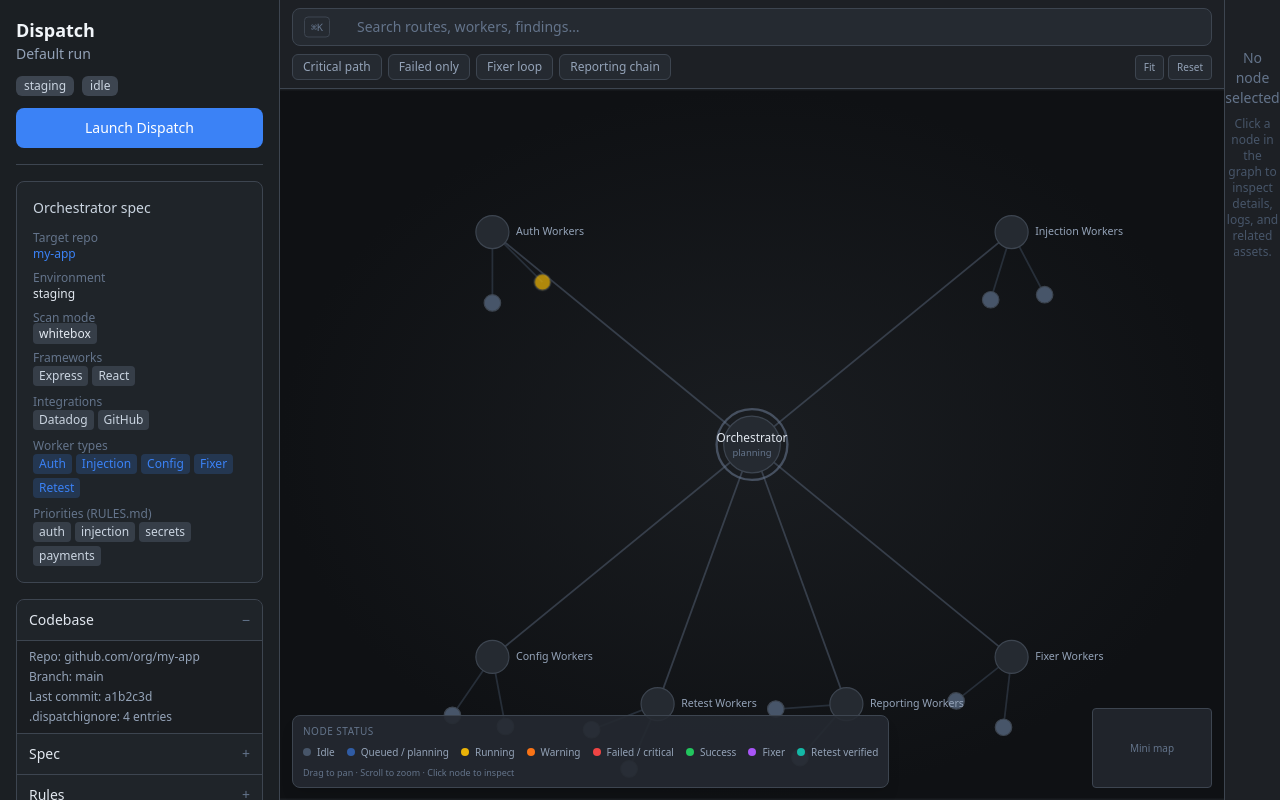
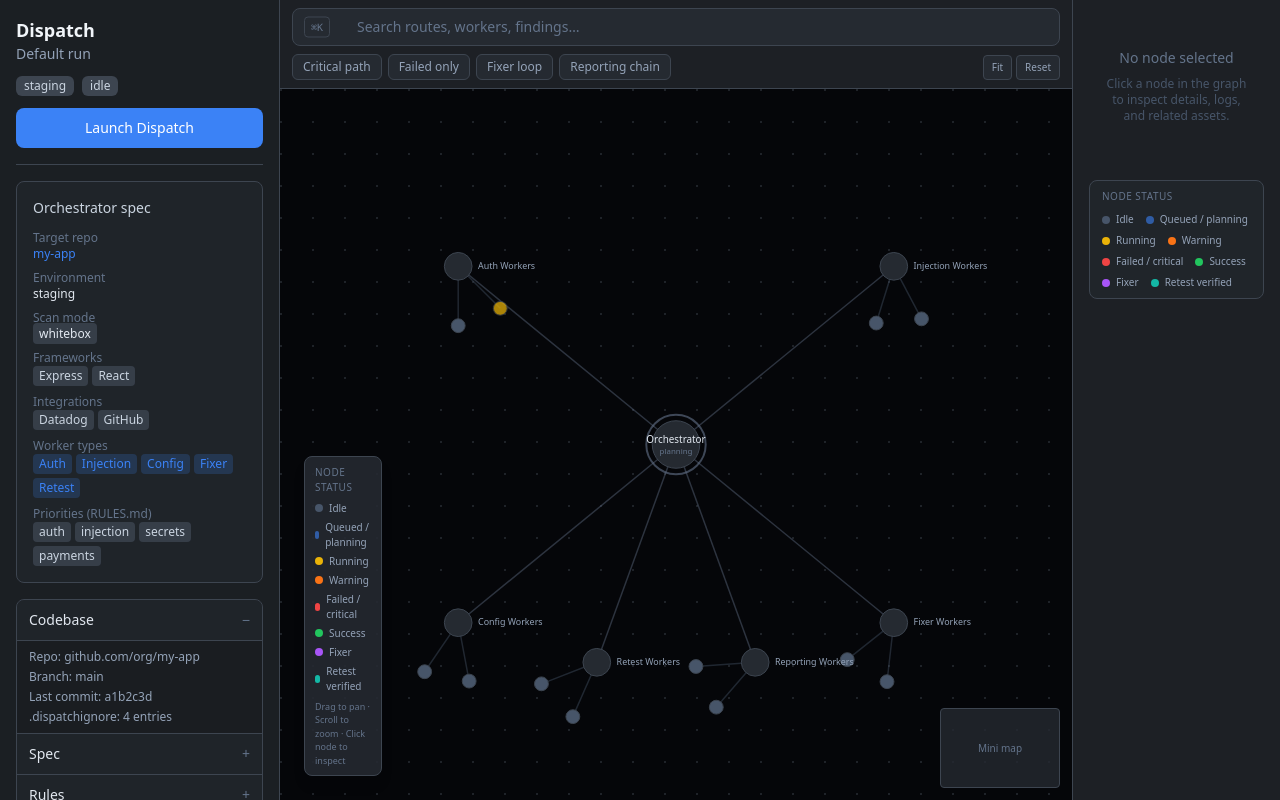
Before and after one commit to Arsh-S/Dispatch, a Next.js app in the folder frontend/: page /dispatch in a window 1280 px wide. Built offline with nearby package versions, Linux system fonts and the light colour scheme.

Commit message:
graph changes

```diff
--- /dev/null
+++ b/frontend/app/page.tsx
@@ -0,0 +1,5 @@
+import { redirect } from "next/navigation";
+
+export default function HomePage() {
+  redirect("/dispatch");
+}
--- a/frontend/components/dispatch/graph/ClusterNode.tsx
+++ b/frontend/components/dispatch/graph/ClusterNode.tsx
@@ -33,7 +33,7 @@ export function ClusterNode({
   return (
     <g
       className={cn(
-        "cursor-pointer transition-transform hover:scale-105",
+        "cursor-pointer transition-[filter] duration-150 hover:brightness-110",
         isSelected && "drop-shadow-md"
       )}
       onClick={onClick}
--- a/frontend/components/dispatch/graph/GraphCanvas.tsx
+++ b/frontend/components/dispatch/graph/GraphCanvas.tsx
@@ -35,17 +35,25 @@ export function GraphCanvas({
     [graphData.nodes]
   );
 
-  const handleWheel = useCallback(
-    (e: React.WheelEvent) => {
-      e.preventDefault();
+  const handleWheel = useCallback((e: React.WheelEvent) => {
+    e.preventDefault();
+
+    // Hold Ctrl/Cmd to zoom, otherwise pan with scroll
+    if (e.ctrlKey || e.metaKey) {
       const delta = e.deltaY > 0 ? -0.1 : 0.1;
       setTransform((t) => ({
         ...t,
-        scale: Math.min(2, Math.max(0.3, t.scale + delta)),
+        scale: Math.min(4, Math.max(0.1, t.scale + delta)),
       }));
-    },
-    []
-  );
+      return;
+    }
+
+    setTransform((t) => ({
+      ...t,
+      x: t.x - e.deltaX,
+      y: t.y - e.deltaY,
+    }));
+  }, []);
 
   const handleMouseDown = useCallback((e: React.MouseEvent) => {
     if (e.button === 0) dragRef.current = { x: e.clientX, y: e.clientY };
@@ -83,6 +91,12 @@ export function GraphCanvas({
       onMouseMove={handleMouseMove}
       onMouseUp={handleMouseUp}
       onMouseLeave={handleMouseUp}
+      style={{
+        backgroundColor: "#050609",
+        backgroundImage:
+          "radial-gradient(circle at 1px 1px, rgba(148, 163, 184, 0.18) 1px, transparent 0)",
+        backgroundSize: "32px 32px",
+      }}
     >
       <svg
         width="100%"
@@ -94,18 +108,6 @@ export function GraphCanvas({
           transformOrigin: "0 0",
         }}
       >
-        <defs>
-          <radialGradient
-            id="graphBg"
-            cx="50%"
-            cy="50%"
-            r="50%"
-          >
-            <stop offset="0%" stopColor="#1a1d21" />
-            <stop offset="100%" stopColor="#0f1114" />
-          </radialGradient>
-        </defs>
-        <rect width={VIEW_WIDTH} height={VIEW_HEIGHT} fill="url(#graphBg)" />
         <g>
           {edges.map((edge) => {
             const fromPos = getPos(edge.from);
--- a/frontend/components/dispatch/graph/GraphWorkspace.tsx
+++ b/frontend/components/dispatch/graph/GraphWorkspace.tsx
@@ -31,16 +31,20 @@ export function GraphWorkspace() {
         onFitToScreen={handleFit}
         onResetLayout={handleReset}
       />
-      <div className="relative flex-1">
+      <div className="relative flex-1 min-h-0 overflow-visible">
         <GraphCanvas
           graphData={graphData}
           selectedNodeId={selectedNodeId}
           onNodeSelect={selectNode}
           runStatus={runStatus}
         />
-        <GraphLegend />
-        <div className="absolute bottom-3 right-3">
-          <MiniMap />
+        <div className="pointer-events-none absolute inset-0 z-10">
+          <div className="pointer-events-auto absolute bottom-3 left-3">
+            <GraphLegend />
+          </div>
+          <div className="pointer-events-auto absolute bottom-3 right-3">
+            <MiniMap />
+          </div>
         </div>
       </div>
     </div>
--- a/frontend/components/dispatch/graph/OrchestratorNode.tsx
+++ b/frontend/components/dispatch/graph/OrchestratorNode.tsx
@@ -33,7 +33,7 @@ export function OrchestratorNode({
   return (
     <g
       className={cn(
-        "cursor-pointer transition-transform hover:scale-105",
+        "cursor-pointer transition-[filter] duration-150 hover:brightness-110",
         isSelected && "drop-shadow-lg"
       )}
       onClick={onClick}
--- a/frontend/components/dispatch/graph/WorkerNode.tsx
+++ b/frontend/components/dispatch/graph/WorkerNode.tsx
@@ -38,7 +38,7 @@ export function WorkerNode({
   return (
     <g
       className={cn(
-        "cursor-pointer transition-transform hover:scale-110",
+        "cursor-pointer transition-[filter] duration-150 hover:brightness-110",
         isSelected && "drop-shadow-md"
       )}
       onClick={onClick}
--- a/frontend/components/dispatch/inspector/NodeInspectorSidebar.tsx
+++ b/frontend/components/dispatch/inspector/NodeInspectorSidebar.tsx
@@ -2,6 +2,7 @@
 
 import { useDispatchWorkspace } from "@/lib/dispatch/state";
 import { EmptyInspectorState } from "./EmptyInspectorState";
+import { NodeStatusLegend } from "./NodeStatusLegend";
 import { NodeHeader } from "./NodeHeader";
 import { NodeSummaryCard } from "./NodeSummaryCard";
 import { NodeActivityFeed } from "./NodeActivityFeed";
@@ -28,8 +29,11 @@ export function NodeInspectorSidebar() {
 
   if (selectedNodeId == null) {
     return (
-      <div className="flex w-14 flex-shrink-0 flex-col items-center border-l border-dispatch-muted bg-dispatch-slate/30 py-4">
-        <EmptyInspectorState />
+      <div className="flex w-52 flex-shrink-0 flex-col border-l border-dispatch-muted bg-dispatch-slate/30 py-4">
+        <div className="px-4">
+          <EmptyInspectorState />
+          <NodeStatusLegend />
+        </div>
       </div>
     );
   }
--- /dev/null
+++ b/frontend/components/dispatch/inspector/NodeStatusLegend.tsx
@@ -0,0 +1,30 @@
+"use client";
+
+const STATUS_ITEMS = [
+  { color: "bg-slate-600", label: "Idle" },
+  { color: "bg-dispatch-blue/60", label: "Queued / planning" },
+  { color: "bg-dispatch-yellow", label: "Running" },
+  { color: "bg-dispatch-orange", label: "Warning" },
+  { color: "bg-dispatch-red", label: "Failed / critical" },
+  { color: "bg-dispatch-green", label: "Success" },
+  { color: "bg-dispatch-purple", label: "Fixer" },
+  { color: "bg-dispatch-teal", label: "Retest verified" },
+];
+
+export function NodeStatusLegend() {
+  return (
+    <div className="mt-6 rounded-lg border border-dispatch-muted bg-dispatch-slate/50 px-3 py-2">
+      <p className="mb-2 text-[10px] font-medium uppercase tracking-wider text-slate-500">
+        Node status
+      </p>
+      <div className="flex flex-wrap gap-x-3 gap-y-1.5">
+        {STATUS_ITEMS.map(({ color, label }) => (
+          <div key={label} className="flex items-center gap-1.5">
+            <span className={`h-2 w-2 flex-shrink-0 rounded-full ${color}`} />
+            <span className="text-[10px] text-slate-400">{label}</span>
+          </div>
+        ))}
+      </div>
+    </div>
+  );
+}
```
